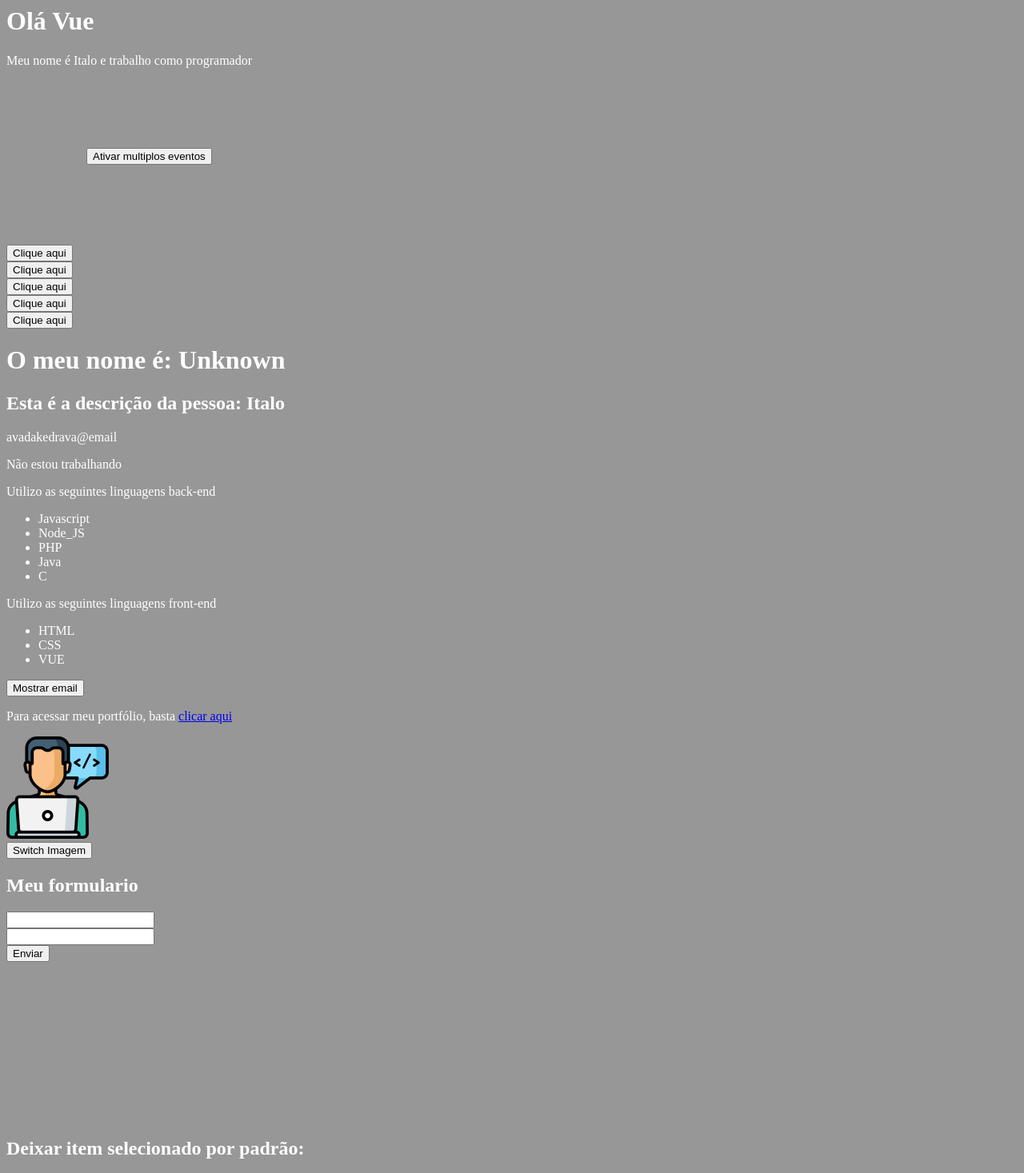
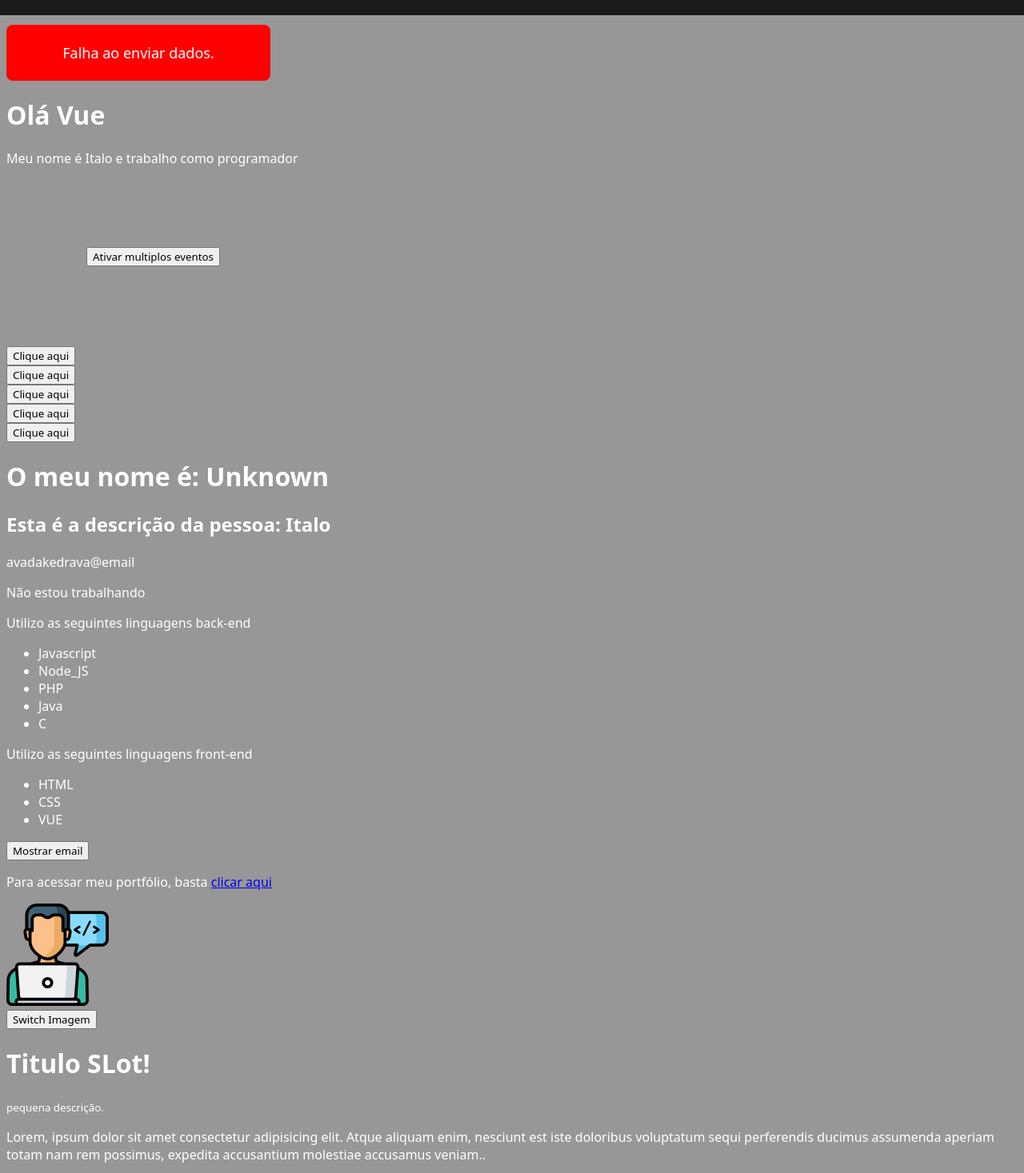
Before and after one commit to italoknd/VueJS-Curso, a Vue app in the folder 2_projeto_vue/: page / in a window 1280 px wide. Shown: the part 43-1510 px from the top of the page at 80% size. Built offline with nearby package versions, Linux system fonts and the light colour scheme.

Commit message:
props com alert

```diff
--- a/2_projeto_vue/src/App.vue
+++ b/2_projeto_vue/src/App.vue
@@ -1,6 +1,7 @@
 <template>
   <div>
     <Header :esta_logado="true" />
+    <BaseAlert :baseStyle="bg" :text_message="text_message" />
     <PrimeiroComponente />
     <LifeCycle />
     <Pessoa />
@@ -18,7 +19,6 @@
     </select>
     <p>Local selecionado: {{ selected }}</p>
     <Computed />
-    <Teste />
   </div>
 </template>
 
@@ -30,7 +30,7 @@ import Info from './components/Info.vue'
 import Header from './components/Header.vue'
 import Form from './components/Form.vue'
 import Computed from './components/Computed.vue'
-import Teste from './components/Teste2.vue'
+import BaseAlert from './components/BaseAlert.vue'
 
 export default {
   name: 'App',
@@ -42,7 +42,7 @@ export default {
     Header,
     Form,
     Computed,
-    Teste
+    BaseAlert
   },
   data() {
     return {
@@ -54,7 +54,9 @@ export default {
         { country: 'Netherlands', id: 5 },
         { country: 'Switzerland', id: 6 }
       ],
-      selected: ''
+      selected: '',
+      bg: 'danger',
+      text_message: 'Falha ao enviar dados.'
     }
   },
   created() {
@@ -64,6 +66,11 @@ export default {
 </script>
 
 <style>
+* {
+  font-family: system-ui, -apple-system, BlinkMacSystemFont, 'Segoe UI', Roboto,
+    Oxygen, Ubuntu, Cantarell, 'Open Sans', 'Helvetica Neue', sans-serif;
+}
+
 body {
   background-color: rgb(151, 151, 151);
   color: white;
--- /dev/null
+++ b/2_projeto_vue/src/components/BaseAlert.vue
@@ -0,0 +1,46 @@
+<template>
+  <div :class="baseStyle" class="alert">
+    <p>{{ text_message }}</p>
+  </div>
+</template>
+
+<script>
+export default {
+  props: ['baseStyle', 'text_message'],
+  name: 'BaseAlert',
+  computed: {
+    baseStyle() {
+      return [
+        this.baseStyle === 'success' ? 'success_alert' : '',
+        this.baseStyle === 'danger' ? 'danger_alert' : '',
+        this.baseStyle === 'warning' ? 'warning_alert' : ''
+      ]
+    }
+  }
+}
+</script>
+
+<style scoped>
+.alert {
+  border-radius: 8px;
+  color: white;
+  padding: 5px;
+  margin: 20px 0;
+  width: 25vw;
+  display: flex;
+  justify-content: center;
+  font-size: 18px;
+}
+
+.danger_alert {
+  background: red;
+}
+
+.success_alert {
+  background: #00eb5a;
+}
+
+.warning_alert {
+  background: #e75c00;
+}
+</style>
--- a/2_projeto_vue/src/components/Form.vue
+++ b/2_projeto_vue/src/components/Form.vue
@@ -1,15 +1,31 @@
 <template>
   <div>
+    <Slots>
+      <template v-slot:title>
+        <h1>Titulo SLot!</h1>
+      </template>
+      <template v-slot:description>
+        <small>pequena descrição.</small>
+      </template>
+      <template v-slot:content>
+        <p>
+          Lorem, ipsum dolor sit amet consectetur adipisicing elit. Atque
+          aliquam enim, nesciunt est iste doloribus voluptatum sequi perferendis
+          ducimus assumenda aperiam totam nam rem possimus, expedita accusantium
+          molestiae accusamus veniam..
+        </p>
+      </template>
+    </Slots>
     <h2>Meu formulario</h2>
     <form action="" @submit="enviarFormulario($event)">
       <div>
-        <input type="text" v-model="name">
+        <input type="text" v-model="name" />
       </div>
       <div>
-        <input type="text" v-model="email">
+        <input type="text" v-model="email" />
       </div>
       <div>
-        <Submit/>
+        <Submit />
       </div>
     </form>
   </div>
@@ -18,33 +34,35 @@
 <script>
 import InputText from './form/InputText.vue'
 import Submit from './form/Submit.vue'
+import Slots from './Slots.vue'
 
 export default {
   data() {
     return {
       name: '',
-      email:''
+      email: ''
     }
   },
-  components:{
+  components: {
     InputText,
-    Submit
+    Submit,
+    Slots
   },
   methods: {
-    enviarFormulario(e){
+    enviarFormulario(e) {
       const name = this.name
       const email = this.email
 
-      e.preventDefault();
+      e.preventDefault()
 
-      console.log("O nome e: "+name);
+      console.log('O nome e: ' + name)
     }
-  },
+  }
 }
 </script>
 
 <style scoped>
-  Form{
-    padding-bottom: 200px;
-  }
+Form {
+  padding-bottom: 200px;
+}
 </style>
--- a/2_projeto_vue/src/components/Header.vue
+++ b/2_projeto_vue/src/components/Header.vue
@@ -1,7 +1,7 @@
 <template>
   <div>
     <ul>
-      <li v-if="esta_logado ? func() : ''"><a href="#">Meu Perfil</a></li>
+      <li><a href="#">Meu Perfil</a></li>
       <li><a href="#">Home</a></li>
       <li><a href="#">Projects</a></li>
       <li><a href="#">About us</a></li>
@@ -34,7 +34,7 @@ export default {
     justify-content: flex-end;
     background-color: rgb(26, 26, 26);
     margin: -8px;
-    padding: 10px;
+    padding: 20px;
   }
 
   li{
--- /dev/null
+++ b/2_projeto_vue/src/components/Slots.vue
@@ -0,0 +1,18 @@
+<template>
+  <div>
+    <slot />
+    <slot name="title"/>
+    <slot name="description"/>
+    <slot name="content"/>
+  </div>
+</template>
+
+<script>
+export default {
+
+}
+</script>
+
+<style>
+
+</style>
```
